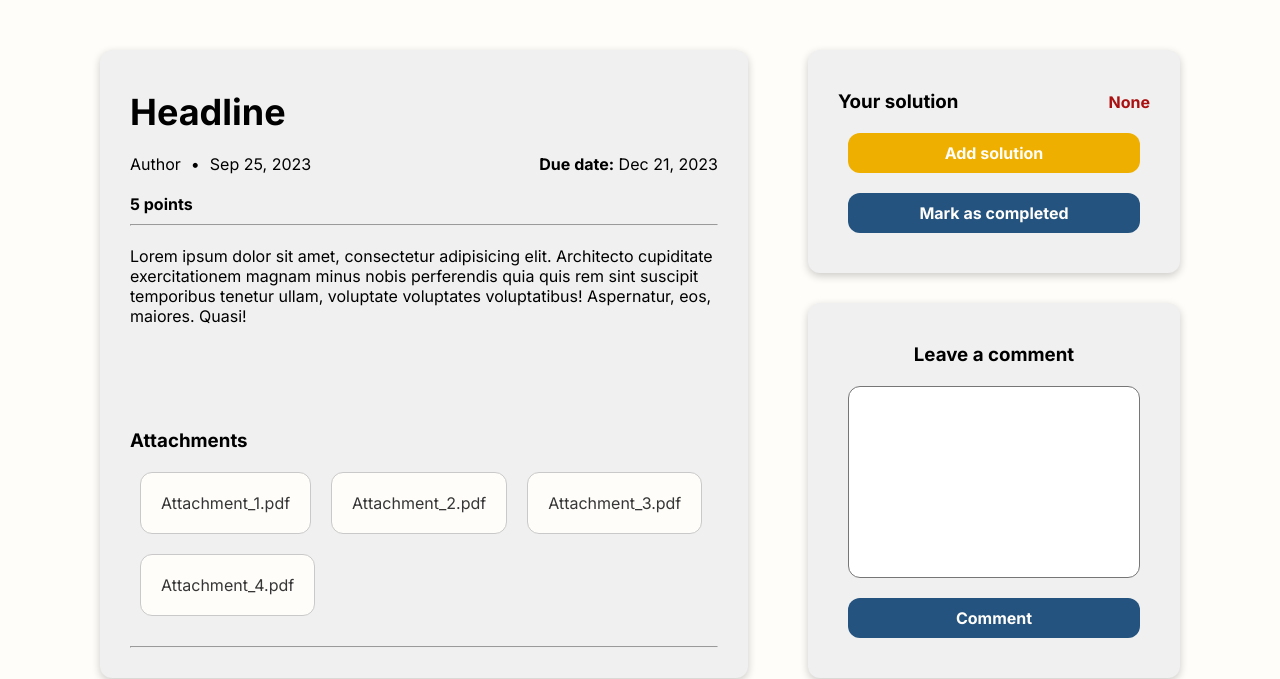
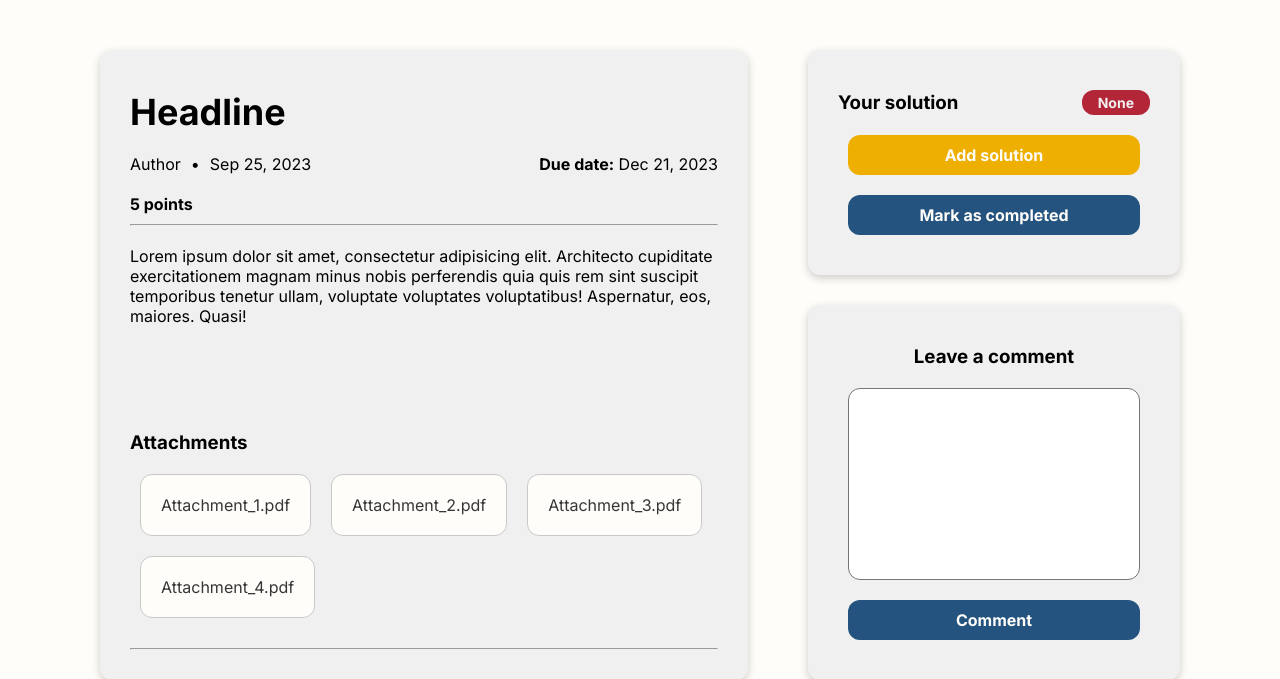
Before and after one commit to andriidem308/web_testing_service, a Django app: page /student/problem/ in a window 1280 px wide. Shown: the part 50-729 px from the top of the page. Run offline with Django 4.2, Linux system fonts and the light colour scheme; style sheets or scripts are compiled from the project's sources; some libraries are stand-ins or nearby versions.

Commit message:
front-end update

```diff
--- a/accounts/urls.py
+++ b/accounts/urls.py
@@ -1,13 +1,14 @@
 from django.contrib import admin
 from django.urls import path, include
 # from main.views import index
-from main.views.common_views import index, profile
+from main.views.common_views import index
 from main.views import teacher_views, student_views
 
-from accounts.views import login, signupt, signups, signup_student, signup_teacher
+from accounts.views import login, signupt, signups, signup_student, signup_teacher, profile
 
 
 urlpatterns = [
+    path('profile', profile, name='profile'),
     path('login/', login, name='login'),
     # path('signupt/', signupt, name='signupt'),
     # path('signups/', signups, name='signups'),
--- a/accounts/views.py
+++ b/accounts/views.py
@@ -5,6 +5,10 @@ from django.views.generic import TemplateView
 
 
 # Create your views here.
+
+def profile(request):
+    return render(request, 'profile.html')
+
 
 def login(request):
     return render(request, 'login.html')
--- a/main/templates/_header.html
+++ b/main/templates/_header.html
@@ -27,6 +27,6 @@
     </li>
 {#    <li><a href=""><i class="fa-solid fa-bell"></i></a></li>#}
 {#    <li><a href=""><i class="fa-regular fa-bell"></i></a></li>#}
-    <li><a href=""><i class="fa-solid fa-user"></i></a></li>
+    <li><a href="{% url 'profile' %}"><i class="fa-solid fa-user"></i></a></li>
 {#    <li><a href=""><i class="fa-solid fa-arrow-right-from-bracket"></i></a></li>#}
 </ul>
--- a/main/templates/students/problem.html
+++ b/main/templates/students/problem.html
@@ -54,7 +54,7 @@
             <div class="problem-solution card">
                 <div class="solution-headline">
                     <h3>Your solution</h3>
-                    <h4 class="danger-text">None</h4>
+                    <h4 class="rounded-tile danger">None</h4>
 {#                    <h4 class="success-text">Taken</h4>#}
                 </div>
                 <button class="pretty-button action">Add solution</button>
--- a/main/urls.py
+++ b/main/urls.py
@@ -1,13 +1,12 @@
 from django.contrib import admin
 from django.urls import path, include
 # from main.views import index
-from main.views.common_views import index, profile
+from main.views.common_views import index
 from main.views import teacher_views, student_views
 
 
 urlpatterns = [
     path('', index, name='home'),
-    path('profile', profile, name='home'),
     path(
         'teacher/',
         include(
--- a/main/views/common_views.py
+++ b/main/views/common_views.py
@@ -7,7 +7,3 @@ from django.shortcuts import render
 
 def index(request):
     return render(request, 'index.html')
-
-
-def profile(request):
-    return render(request, 'profile.html')
--- a/static/style.scss
+++ b/static/style.scss
@@ -17,9 +17,9 @@ $dark-hover: #4d4d4d;
 $action: #efaf00;
 $action-hover: #ffc32f;
 
-$danger: #ab1010;
+$danger: #b22637;
 $danger-light: #fdc8c8;
-$danger-hover: #c91212;
+$danger-hover: #d23446;
 $success: #27aa23;
 $success-hover: #24bb1f;
 $primary: #23537e;
@@ -476,6 +476,15 @@ h1, h2, h3, h4, h5 {
         align-items: center;
         justify-content: space-between;
     }
+
+    .rounded-tile {
+        padding: 4px 16px;
+        border-radius: 12px;
+        font-size: 14px;
+        text-align: center;
+        font-weight: bold;
+        color: $light-hover;
+    }
 }
 
 .comments {
```
